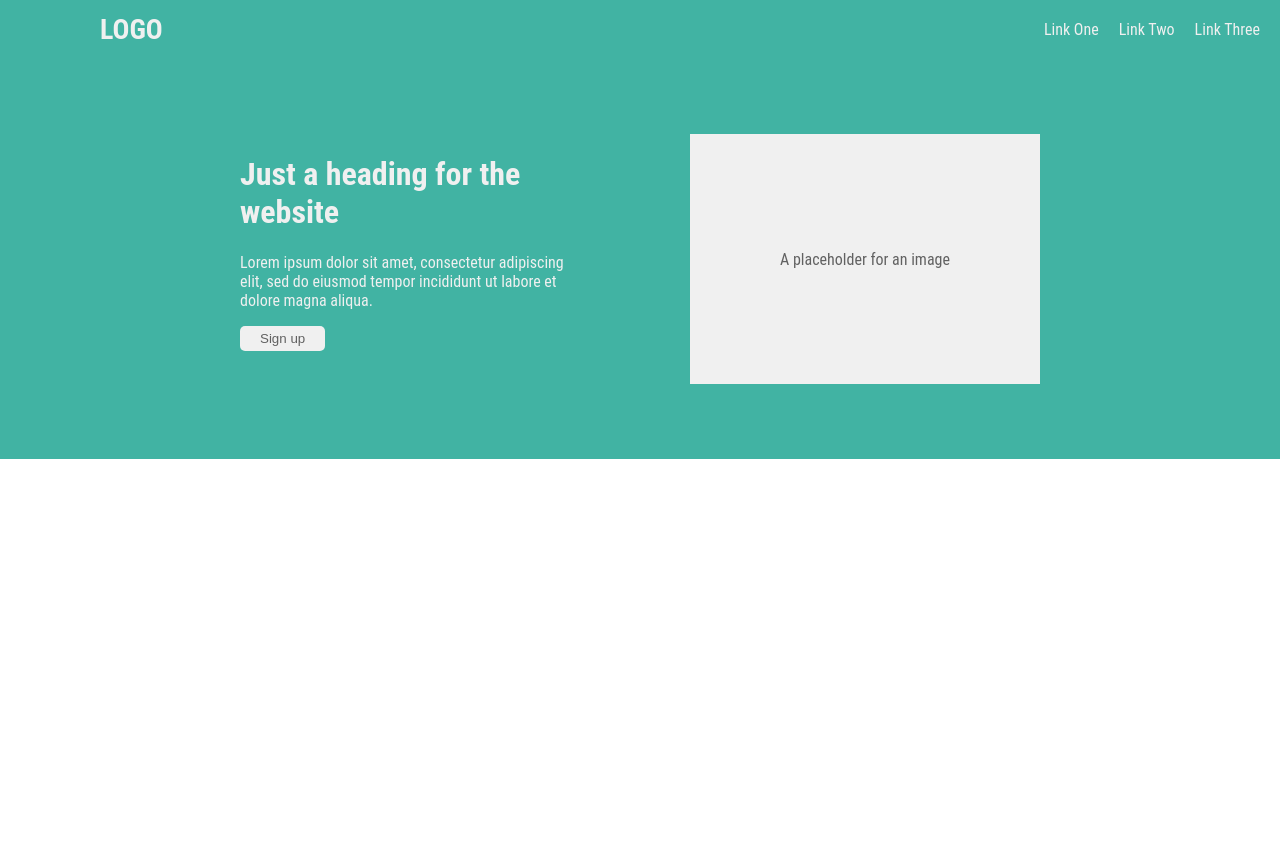
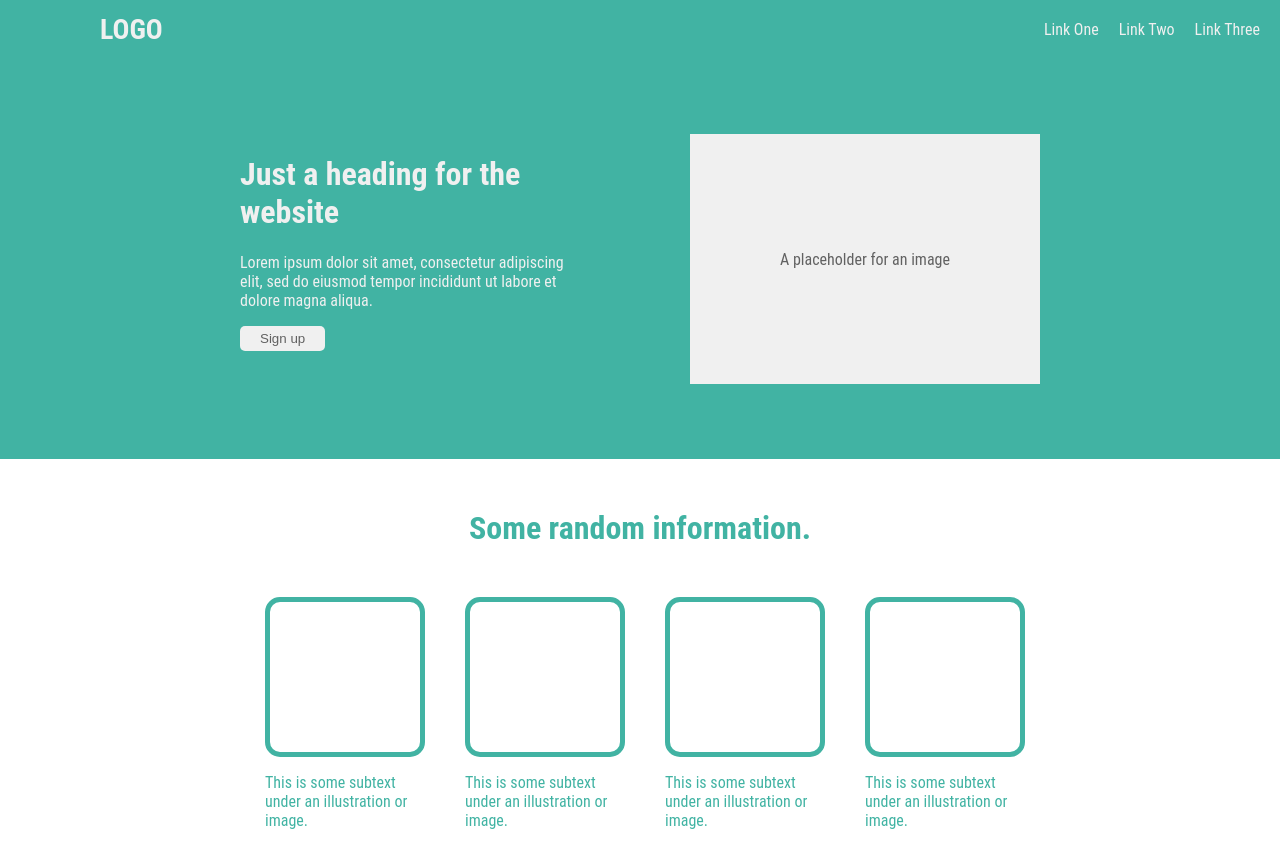
Before and after one commit to connormcadamm/odin-landing-page, a plain HTML site: page index.html in a window 1280 px wide. Before the commit the page ends 800 px from the top, so only its background shows below. Drawn offline with Linux system fonts and the light colour scheme.

Commit message:
added four boxes for images

```diff
--- a/index.html
+++ b/index.html
@@ -26,6 +26,27 @@
             A placeholder for an image
         </div>
     </div>
+    <h1 class="random-title">Some random information.</h1>
+    <div class="pics">
+      <div class="four">
+        <div class="boxes"></div>
+        <p>This is some subtext under an illustration or image.</p>
+      </div>
+      <div class="four">
+        <div class="boxes"></div>
+        <p>This is some subtext under an illustration or image.</p>
+      </div>
+      <div class="four">
+        <div class="boxes"></div>
+        <p>This is some subtext under an illustration or image.</p>
+      </div>
+      <div class="four">
+        <div class="boxes"></div>
+        <p>This is some subtext under an illustration or image.</p>
+      </div>
+    </div>
+
+    </div>
 
 </body>
 </html>
--- a/styles.css
+++ b/styles.css
@@ -66,3 +66,33 @@ button {
     padding: 5px 20px;
     border-width: 0px;
 }
+
+.random-title, .pics {
+    color: #41B3A3;
+}
+
+.random-title {
+    text-align: center;
+    margin: 50px;
+
+}
+
+.pics {
+    display: flex;
+    justify-content: center;
+    align-items: center;
+    gap: 50px;
+}
+
+.four {
+    display: flex;
+    flex-direction: column;
+    width: 150px;
+}
+
+.boxes {
+    width: 150px;
+    height: 150px;
+    border: 5px solid #41B3A3;
+    border-radius: 15px;
+}
```
